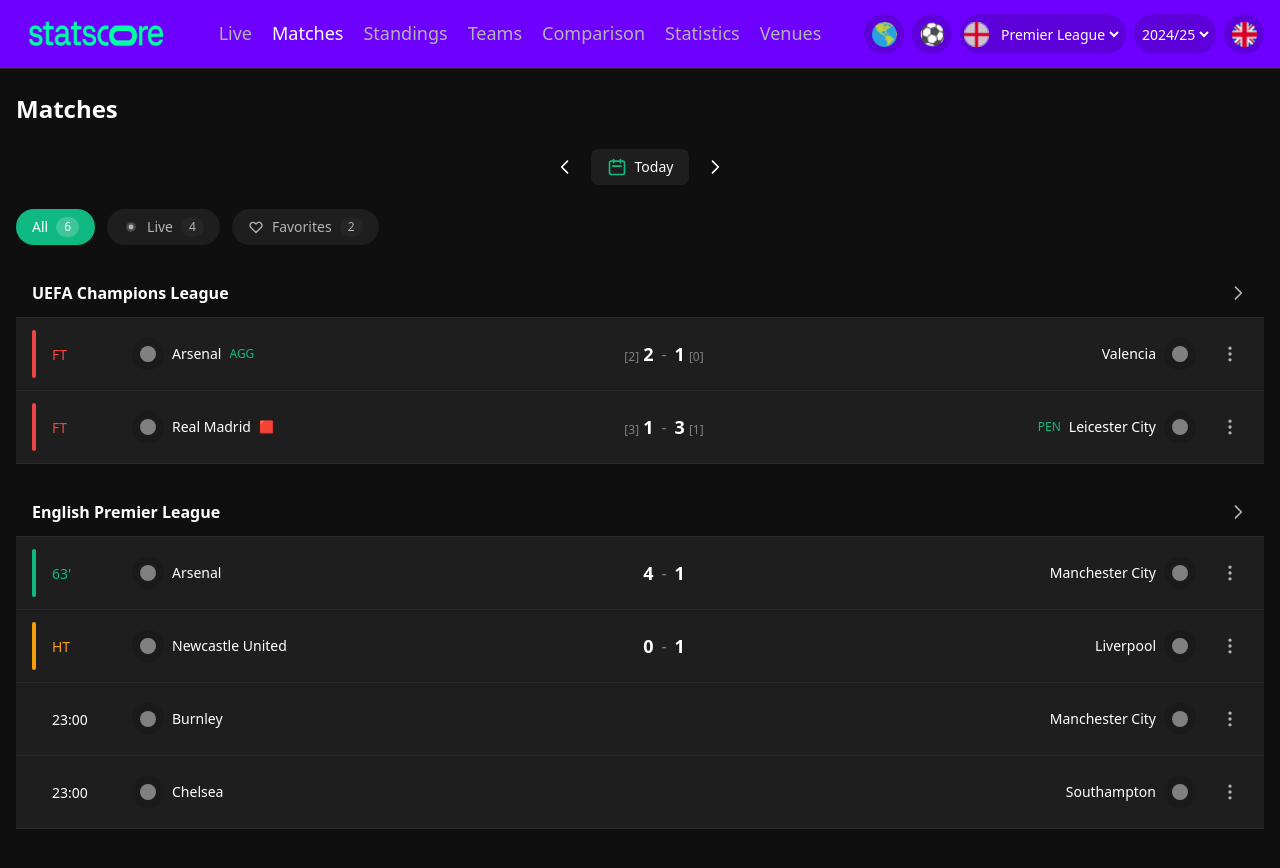
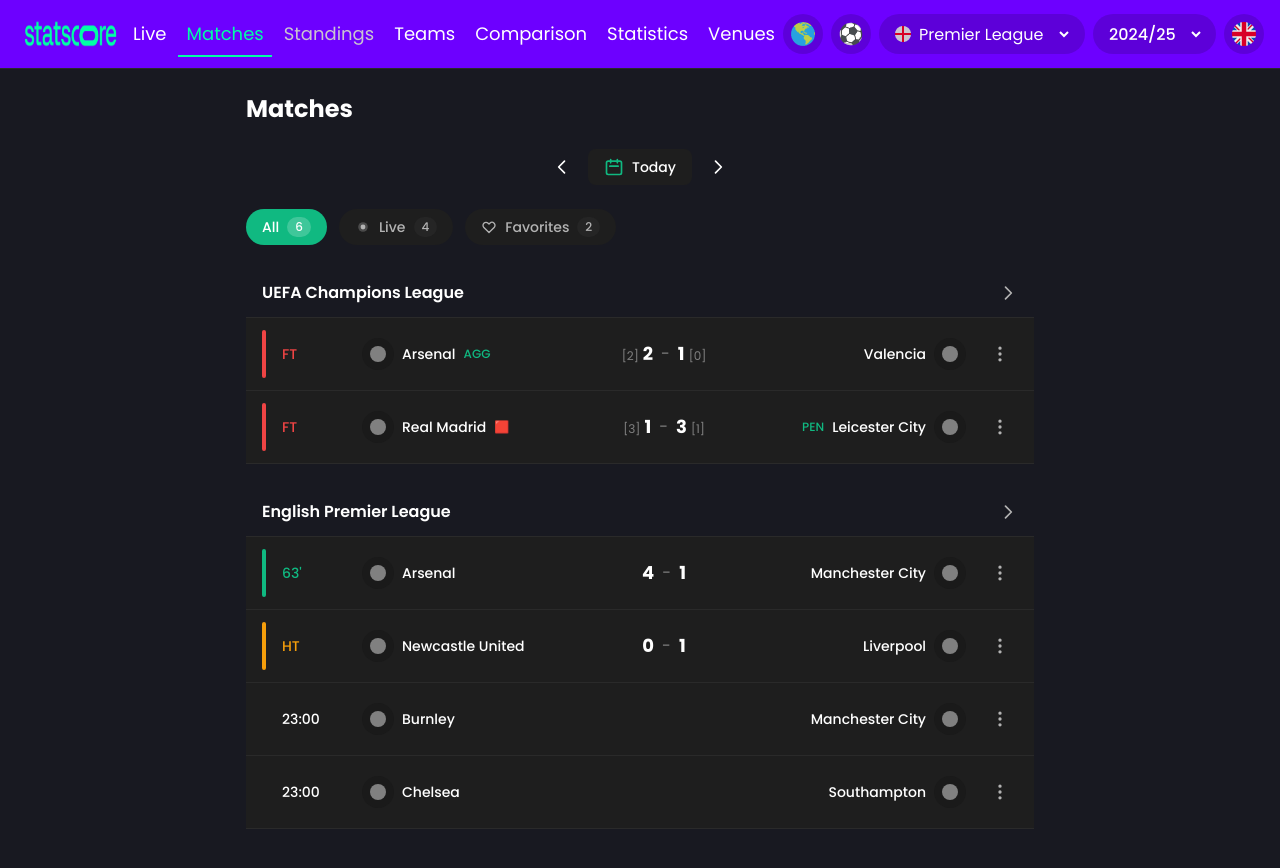
Before and after one commit to tinsaye-simeneh/sp-hub, a React (Vite) app: page / in a window 1280 px wide. Shown: the top 868 px of the page. Built offline with nearby package versions, Linux system fonts and the light colour scheme.

Commit message:
Enhance global styles with Poppins font, update Header layout and icon sizes, and improve MatchesDashboard styling

```diff
--- a/src/components/Header.tsx
+++ b/src/components/Header.tsx
@@ -11,10 +11,10 @@
 
   return (
     <header className="bg-[#6D00FF] border-b border-[#2A2A2A] w-screen">
-      <div className="max-w-7xl mx-auto px-4 py-1">
+      <div className="max-w-[1440px] mx-auto px-4 py-1">
         <div className="flex items-center justify-between">
           <div>
-            <img src={logo} alt="logo" className="w-40 h-15" />
+            <img src={logo} alt="logo" className="w-[200px] h-[60px]" />
           </div>
 
           <nav className="hidden md:flex items-center gap-1 flex-1 justify-center">
@@ -22,10 +22,12 @@
               <a
                 key={item}
                 href="#"
-                className={`px-2 py-2 text-[18px] font-medium transition-all relative border-b-2 ${
+                className={`px-2 py-2 text-[18px] transition-all relative border-b-2 ${
                   item === activeTab
-                    ? 'text-[#FFFFFF] border-[#6D00FF]'
-                    : 'text-[#B3B3B3] border-transparent hover:text-[#FFFFFF] hover:border-[#6D00FF]'
+                    ? 'text-[#00FFA5] border-[#00FFA5]'
+                    : item === 'Standings'
+                    ? 'text-[#CAC4D0] border-transparent hover:text-[#FFFFFF] hover:border-[#00FFA5]'
+                    : 'text-[#FFFFFF] border-transparent hover:text-[#FFFFFF] hover:border-[#00FFA5]'
                 }`}
               >
                 {item}
@@ -34,29 +36,36 @@
           </nav>
 
           <div className="flex items-center gap-2">
-            {/* Icons */}
             <button className="w-[40px] h-[40px] py-2 px-1 rounded-full bg-[#00000026] hover:bg-[#00000040] transition-colors flex items-center justify-center">
-             <img src={globe} alt="globe" className="w-[25px] h-[25px]" />
+             <img src={globe} alt="globe" className="w-[24px] h-[24px]" />
             </button>
             <button className="w-[40px] h-[40px] py-2 px-1 rounded-full bg-[#00000026] hover:bg-[#00000040] transition-colors flex items-center justify-center">
-              <img src={ball} alt="ball" className="w-[25px] h-[25px]" />
+              <img src={ball} alt="ball" className="w-[24px] h-[24px]" />
             </button>
 
-            <div className="h-[40px] py-2 px-1 rounded-full bg-[#00000026] flex items-center gap-2">
-              <img src={pl} alt="premier league" className="w-[25px] h-[25px]" />
-              <select title="premier league" className="bg-transparent text-[#FFFFFF] text-sm border-none outline-none cursor-pointer">
+            <div className="w-[206px] h-[40px] py-2 px-4 rounded-full bg-[#00000026] flex items-center gap-1 overflow-hidden hover:bg-[rgba(0,0,0,0.8)] transition-colors">
+              <img src={pl} alt="premier league" className="w-[16px] h-[16px] flex-shrink-0" />
+              <select
+                title="premier league"
+                className="bg-transparent text-[#FFFFFF] text-base border-none outline-none cursor-default pr-3"
+                onMouseDown={(e) => e.preventDefault()}
+              >
                 <option>Premier League</option>
               </select>
             </div>
 
-            <div className="h-[40px] py-2 px-1 rounded-full bg-[#00000026] flex items-center justify-center">
-              <select title="2024/25" className="bg-transparent text-[#FFFFFF] text-sm border-none outline-none cursor-pointer">
+            <div className="w-[123px] h-[40px] py-2 px-4 rounded-full bg-[#00000026] flex items-center justify-center hover:bg-[rgba(0,0,0,0.8)] transition-colors">
+              <select
+                title="2024/25"
+                className="bg-transparent font-medium text-[#FFFFFF] text-base border-none outline-none cursor-default pr-3"
+                onMouseDown={(e) => e.preventDefault()}
+              >
                 <option>2024/25</option>
               </select>
             </div>
 
             <button className="w-[40px] h-[40px] px-1 rounded-full bg-[#00000026] hover:bg-[#00000040] transition-colors flex items-center justify-center">
-              <img src={eg} alt="flag" className="w-[25px] h-[25px]" />
+              <img src={eg} alt="flag" className="w-[24px] h-[24px]" />
             </button>
           </div>
         </div>
--- a/src/components/MatchesDashboard.tsx
+++ b/src/components/MatchesDashboard.tsx
@@ -2,7 +2,6 @@
 import LeagueSection from './LeagueSection';
 import { Match } from './MatchCard';
 
-// Mock data based on the images
 const mockMatches: { league: string; matches: Match[] }[] = [
   {
     league: 'UEFA Champions League',
@@ -113,15 +112,13 @@
   ];
 
   return (
-    <div className="min-h-screen bg-[#0F0F0F] w-full">
-      <div className="max-w-7xl mx-auto px-4 py-6">
-        {/* Title */}
+    <div className="min-h-screen bg-[#181921]">
+      <div className="max-w-[820px] mx-auto px-4 py-6">
         <h1 className="text-2xl font-bold text-[#FFFFFF] mb-6">Matches</h1>
 
-        {/* Date Navigation */}
         <div className="flex items-center justify-center mb-6">
           <div className="flex items-center gap-2">
-            <button className="p-2 hover:bg-[#252525] rounded-full transition-colors">
+            <button title="Previous Day" className="p-2 hover:bg-[#252525] rounded-full transition-colors">
               <svg className="w-5 h-5 text-[#FFFFFF]" fill="none" stroke="currentColor" viewBox="0 0 24 24">
                 <path strokeLinecap="round" strokeLinejoin="round" strokeWidth={2} d="M15 19l-7-7 7-7" />
               </svg>
@@ -132,7 +129,7 @@
               </svg>
               <span className="text-[#FFFFFF] text-sm font-medium">Today</span>
             </div>
-            <button className="p-2 hover:bg-[#252525] rounded-full transition-colors">
+            <button title="Next Day" className="p-2 hover:bg-[#252525] rounded-full transition-colors">
               <svg className="w-5 h-5 text-[#FFFFFF]" fill="none" stroke="currentColor" viewBox="0 0 24 24">
                 <path strokeLinecap="round" strokeLinejoin="round" strokeWidth={2} d="M9 5l7 7-7 7" />
               </svg>
@@ -140,7 +137,6 @@
           </div>
         </div>
 
-        {/* Filter Buttons */}
         <div className="flex items-center gap-3 mb-6">
           {filterButtons.map((button) => (
             <button
@@ -175,7 +171,6 @@
           ))}
         </div>
 
-        {/* League Sections */}
         <div>
           {mockMatches.map((section) => (
             <LeagueSection
--- a/src/index.css
+++ b/src/index.css
@@ -1,4 +1,12 @@
 @import "tailwindcss";
+
+html, body {
+  font-family: 'Poppins', sans-serif;
+}
+
+* {
+  font-family: inherit;
+}
 
 @theme {
   --color-bg-primary: #0F0F0F;
```
